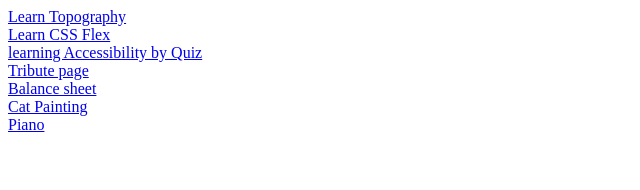
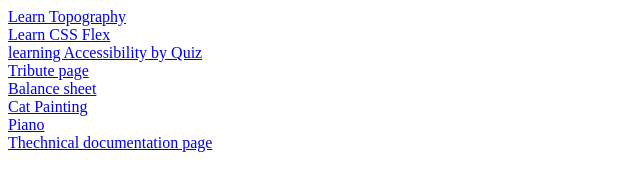
Before and after one commit to ABDELLANI-Youcef/freecodecamp_training, a plain HTML site: page index.html in a window 1280 px wide. Shown: the whole page, without its empty margins (0-640 px from the left). Drawn offline with Linux system fonts and the light colour scheme.

Commit message:
add link to the Technical documentation page

```diff
--- a/index.html
+++ b/index.html
@@ -14,6 +14,7 @@
   <a href="Balance sheet/index.html" target="_blank" rel="noopener noreferrer">Balance sheet</a><br>
   <a href="Cat painting/index.html" target="_blank" rel="noopener noreferrer">Cat Painting</a><br>
   <a href="./Piano/index.html" target="_blank" rel="noopener noreferrer">Piano</a><br>
+  <a href="./Technical documentation page/index.html" target="_blank" rel="noopener noreferrer">Thechnical documentation page</a>
 </body>
 
 </html>
```
